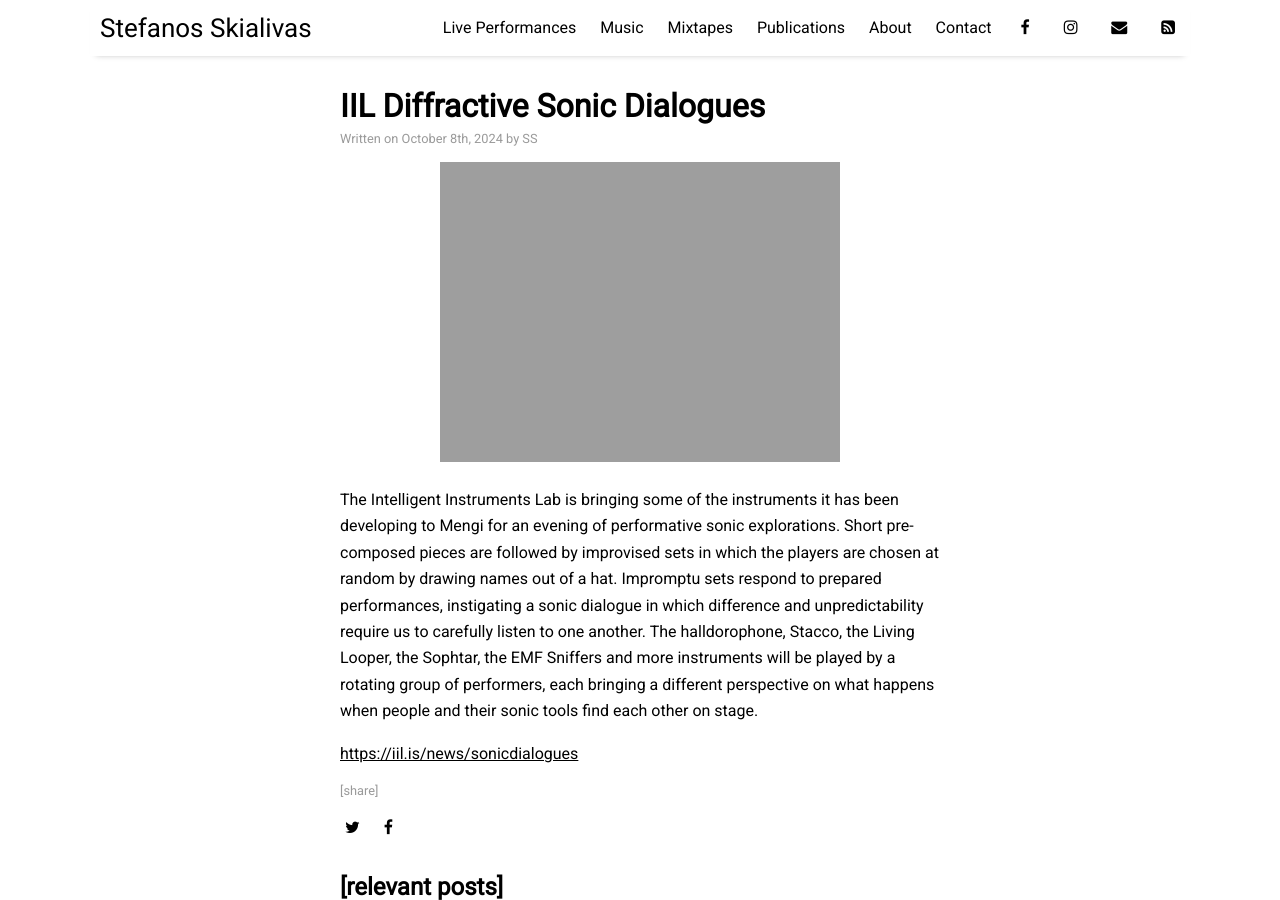
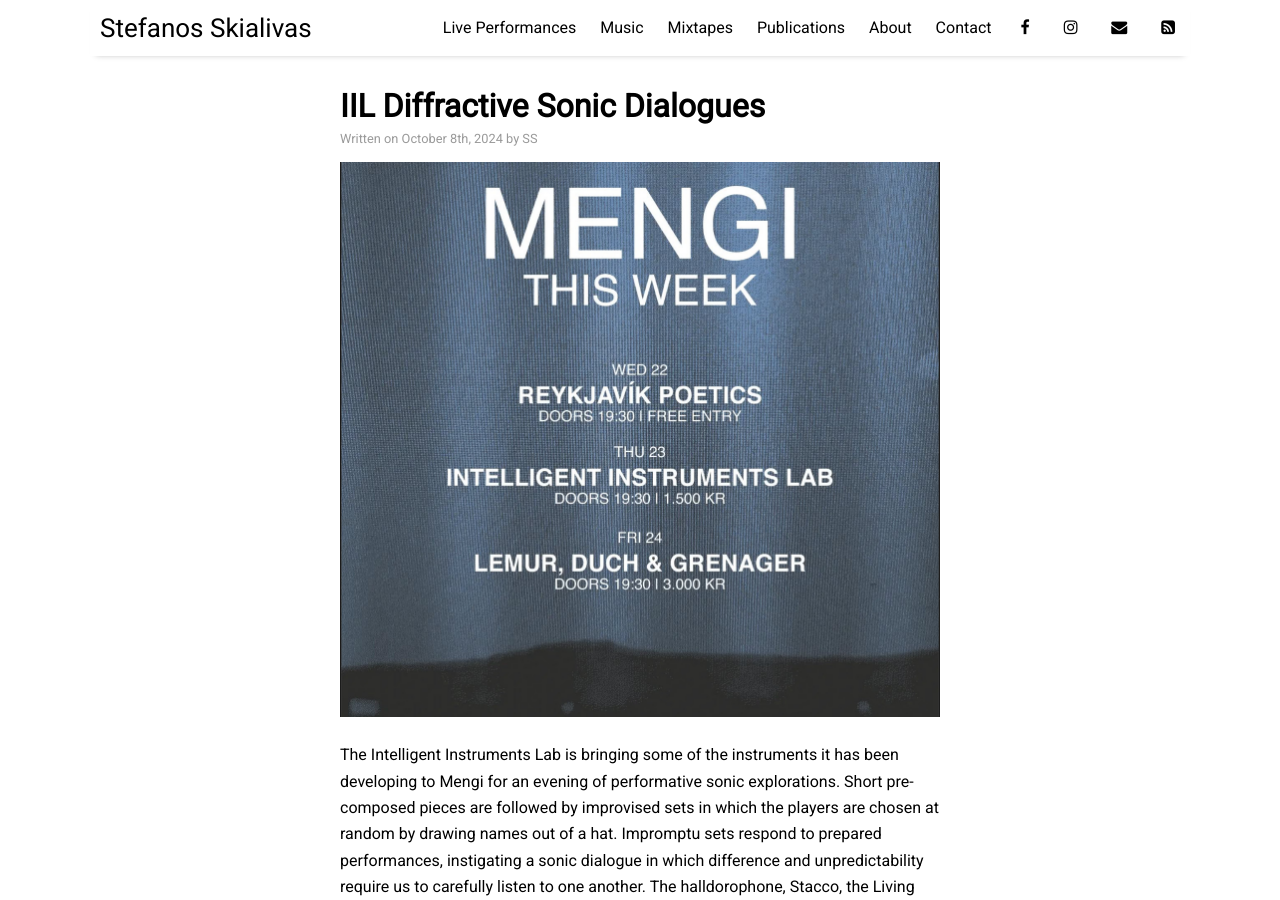
Before and after one commit to stefvasi/fdsm.github.io, a Jekyll site: the page built from _posts/2024-10-8-IIL-Diffractive-Sonic-Dialogues.md, in a window 1280 px wide and 900 px high. Built offline with Jekyll 4.4.1, drawn with Linux system fonts in a browser that asks for light colours; nearby versions of some CDN libraries.

Commit message:
Updated the image for space odyssey, and change to jpg for mengi

```diff
--- a/_posts/2024-10-8-IIL-Diffractive-Sonic-Dialogues.md
+++ b/_posts/2024-10-8-IIL-Diffractive-Sonic-Dialogues.md
@@ -4,7 +4,7 @@ title: "IIL Diffractive Sonic Dialogues"
 author: "SS"
 categories: performances
 tags: [performance, reykjavik]
-image: mengi-5-10-2024.png
+image: mengi-5-10-2024.jpg
 ---
 
 
```
Also changed, not shown: assets/img/mengi-5-10-2024.jpg (added).
